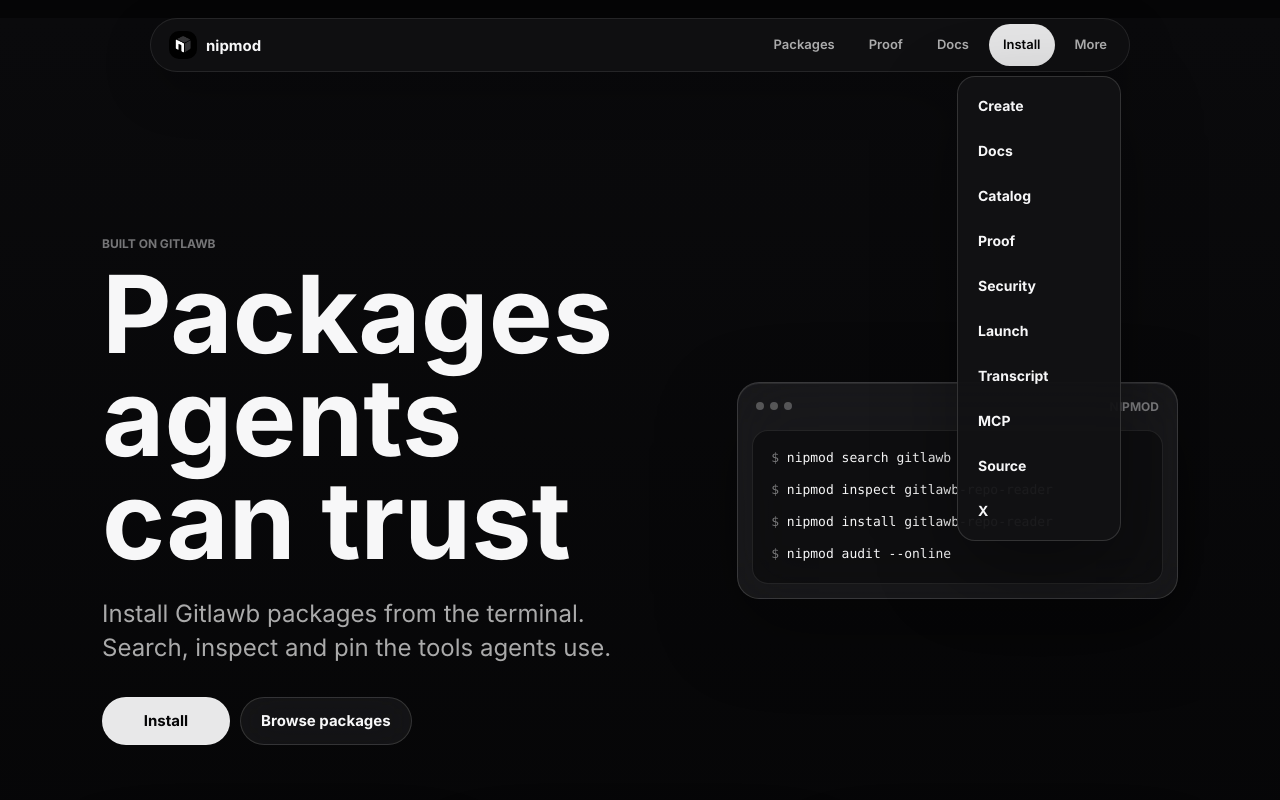
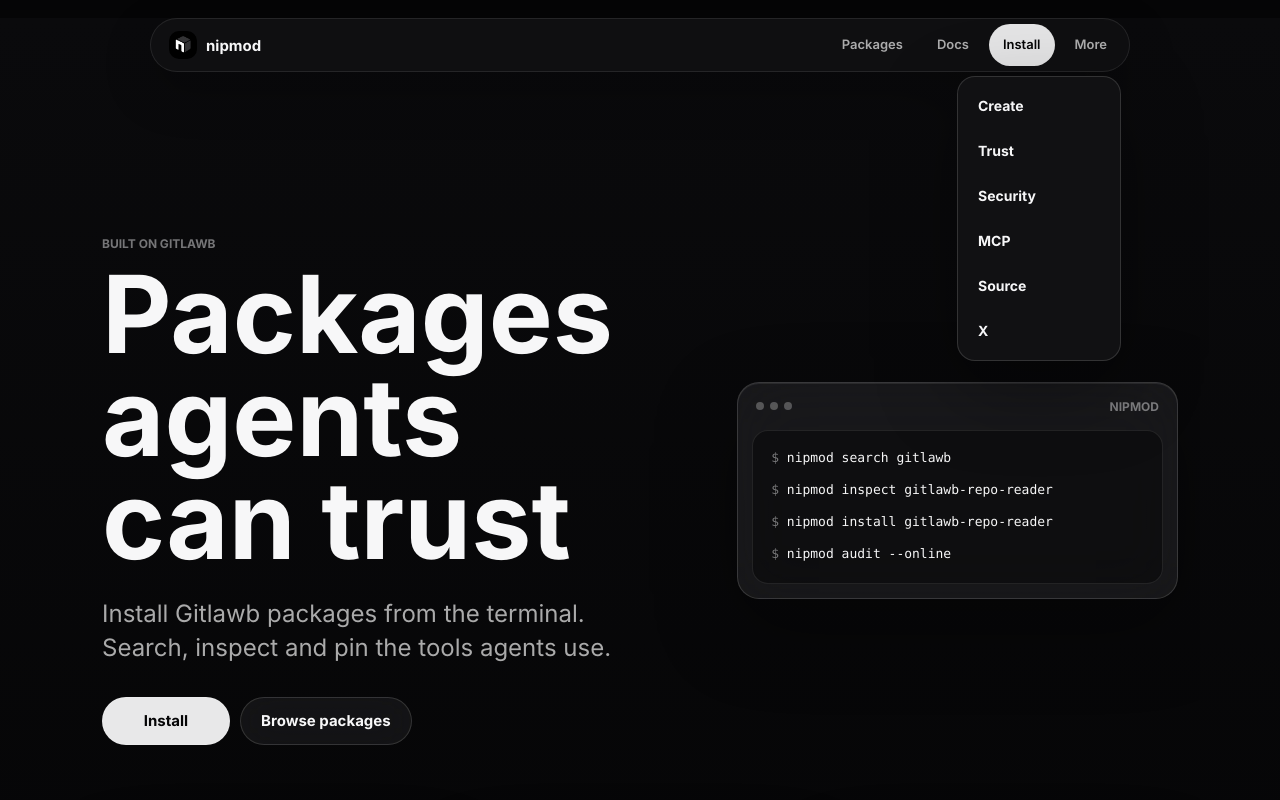
Before and after one commit to nipmod/nipmod, a Next.js app in the folder site/: page / in a window 1280 px wide. Both pictures are taken after a click on the heading "More". Shown: the top 800 px of the page. Built offline with nearby package versions, Linux system fonts and the light colour scheme.

Commit message:
style: simplify site navigation

```diff
--- a/site/app/layout.tsx
+++ b/site/app/layout.tsx
@@ -13,7 +13,7 @@ export const metadata: Metadata = {
   },
   metadataBase: new URL("https://nipmod.com"),
   openGraph: {
-    description: "Install Gitlawb packages with source, signature, digest and proof visible first.",
+    description: "Install Gitlawb packages from the terminal. Search, inspect and pin the tools agents use.",
     images: [{ height: 400, type: "image/jpeg", url: "/nipmod-logo.jpg", width: 400 }],
     siteName: "nipmod",
     title: "nipmod",
@@ -24,7 +24,7 @@ export const metadata: Metadata = {
   twitter: {
     card: "summary",
     creator: "@Nipmod",
-    description: "Install Gitlawb packages with source, signature, digest and proof visible first.",
+    description: "Install Gitlawb packages from the terminal. Search, inspect and pin the tools agents use.",
     images: ["/nipmod-logo.jpg"],
     site: "@Nipmod",
     title: "nipmod"
--- a/site/app/site-header.tsx
+++ b/site/app/site-header.tsx
@@ -13,58 +13,18 @@ export function SiteHeader() {
         <a className="nav-link nav-link-wide nav-primary" href="/packages">
           Packages
         </a>
-        <a className="nav-link nav-link-wide nav-primary" href="/trust">
-          Proof
-        </a>
         <a className="nav-link nav-link-wide nav-primary nav-primary-optional" href="/quickstart">
           Docs
         </a>
         <a className="nav-link nav-link-wide nav-install" href="/quickstart#install">
           Install
         </a>
-        <a className="nav-link nav-link-wide nav-secondary" href="/security">
-          Security
-        </a>
-        <a className="nav-link nav-link-wide nav-secondary" href="/package">
-          Create
-        </a>
-        <a className="nav-link nav-link-wide nav-secondary" href="/launch">
-          Launch
-        </a>
-        <a className="nav-link nav-link-wide nav-secondary" href="/proof">
-          Proof
-        </a>
-        <a className="nav-link nav-link-wide nav-secondary" href="/mcp">
-          MCP
-        </a>
-        <a
-          className="nav-link nav-link-wide nav-secondary"
-          href="https://gitlawb.com/z6MkwbuduCUUwy8fp78CZ2pnhLyRSibkSjcCGexT355xNw5R/nipmod"
-          aria-label="Open nipmod source on Gitlawb in a new tab"
-          rel="noreferrer"
-          target="_blank"
-        >
-          Source
-        </a>
-        <a
-          className="nav-link nav-secondary"
-          href={homeContent.links.x}
-          aria-label="Open nipmod on X in a new tab"
-          rel="noreferrer"
-          target="_blank"
-        >
-          X
-        </a>
         <details className="more-menu">
           <summary className="nav-more-button">More</summary>
           <div className="more-menu-panel">
             <a href="/package">Create</a>
-            <a href="/quickstart">Docs</a>
-            <a href="/packages">Catalog</a>
-            <a href="/trust">Proof</a>
+            <a href="/trust">Trust</a>
             <a href="/security">Security</a>
-            <a href="/launch">Launch</a>
-            <a href="/proof">Transcript</a>
             <a href="/mcp">MCP</a>
             <a
               href="https://gitlawb.com/z6MkwbuduCUUwy8fp78CZ2pnhLyRSibkSjcCGexT355xNw5R/nipmod"
```
Also changed, not shown: 1 other file (tests, documents, lock files or other folders).
